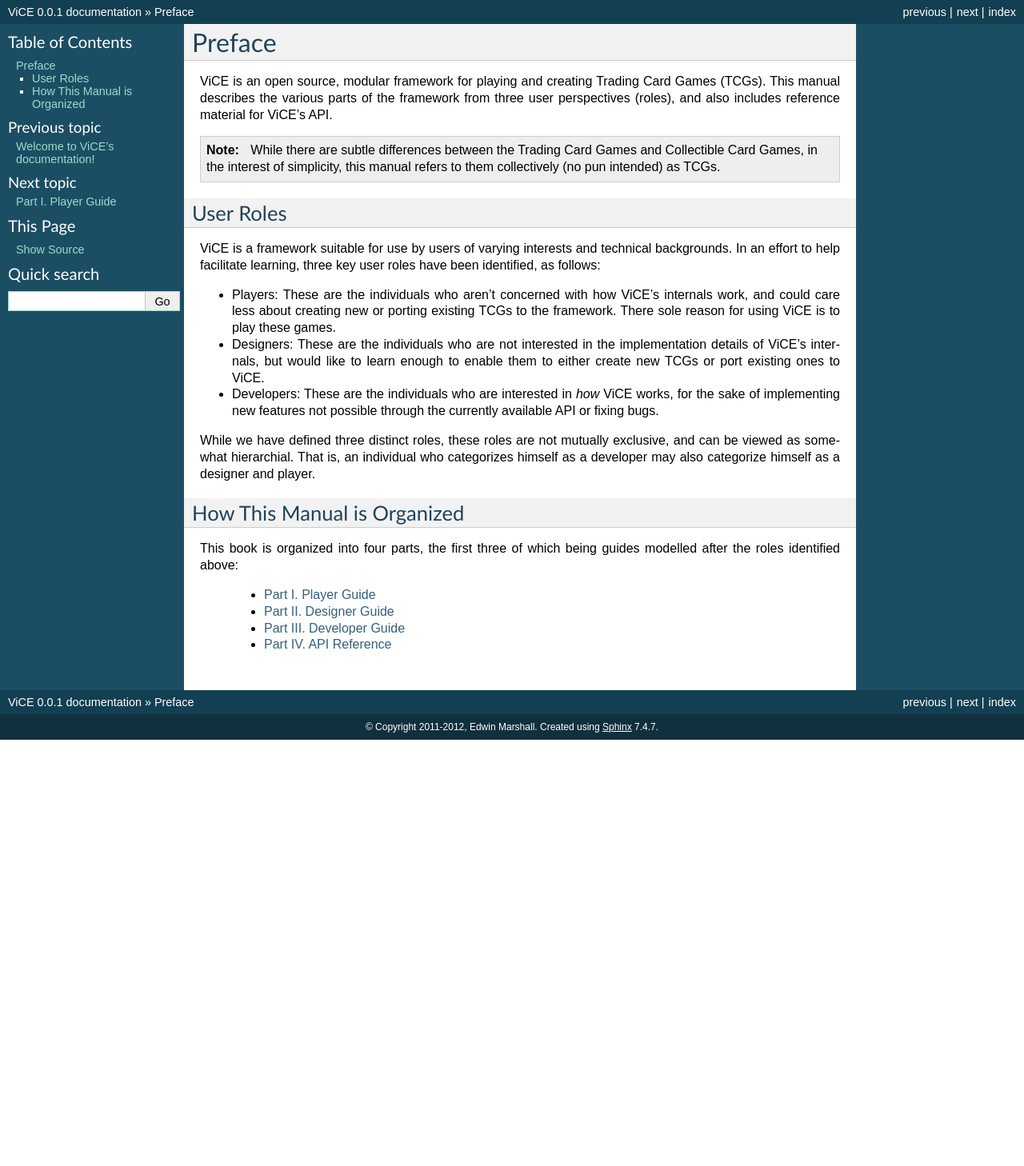
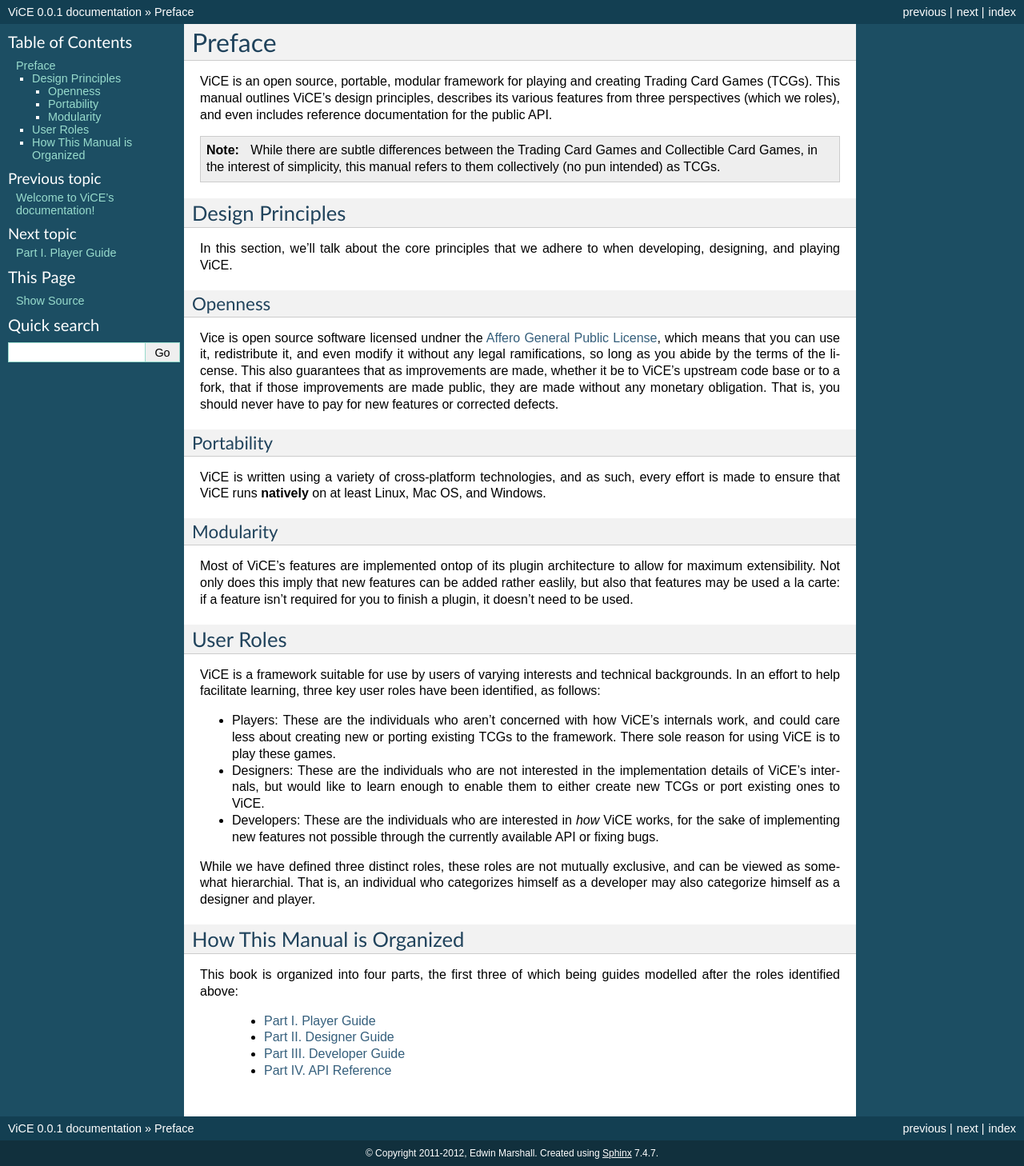
Before and after one commit to cnelsonsic/ViCE, a Sphinx documentation site: the page built from doc/source/preface.rst, in a window 1280 px wide. Shown: the whole page at 80% size. Built offline with Sphinx 7.4.7, drawn with Linux system fonts in a browser that asks for light colours; before the commit the page ends 925 px from its top, so only the background shows below that.

Commit message:
- finished writing foreward (may add more sections later)

```diff
--- a/doc/source/api_reference.rst
+++ b/doc/source/api_reference.rst
@@ -1,15 +1,12 @@
 Part IV. API Reference
 ######################
-
 vice
 ====
-
 .. autoclass:: vice.PropertyDict
 
 
 vice.plugins -- Provides infrastructure for imlementing plugins
 ===============================================================
-
 .. automodule:: vice.plugins
     :members:
 
--- a/doc/source/designer_guide/intro.rst
+++ b/doc/source/designer_guide/intro.rst
@@ -1,6 +1,5 @@
 Part II. Designer Guide
 #######################
-
 Welcome to ViCe's official designer guide. It describes ViCE's high-level
 components so that you can port your favorite TCG's to ViCE, improve
 the quality of existing ports, or create a new TCG from scratch.
--- a/doc/source/developer_guide/intro.rst
+++ b/doc/source/developer_guide/intro.rst
@@ -1,6 +1,5 @@
 Part III. Developer Guide
 #########################
-
 Welcome to ViCE's official developer guide. It describes ViCE's low-level
 components so that you understand how ViCE's many features work, help
 improve those features, and even develop new features for ViCE.
--- a/doc/source/player_guide/intro.rst
+++ b/doc/source/player_guide/intro.rst
@@ -1,6 +1,5 @@
 Part I. Player Guide
 ####################
-
 Welcome to ViCe's official player guide. It describes ViCE's UI so that you
 can quickly get started playing your favorite TCGs on ViCE, find other
 players, and even run your own ViCE server so that you can host tournaments
--- a/doc/source/preface.rst
+++ b/doc/source/preface.rst
@@ -1,15 +1,44 @@
 Preface
 ########
-
-ViCE is an open source, modular framework for playing and creating Trading
-Card Games (TCGs). This manual describes the various parts of the framework from
-three user perspectives (roles), and also includes reference material for
-ViCE's API.
+ViCE is an open source, portable, modular framework for playing and creating
+Trading Card Games (TCGs). This manual outlines ViCE's design principles,
+describes its various features from three perspectives (which we roles), and
+even includes reference documentation for the public API.
 
 .. note::
     While there are subtle differences between the Trading Card Games and
     Collectible Card Games, in the interest of simplicity, this manual refers
     to them collectively (no pun intended) as TCGs.
+
+Design Principles
+=================
+In this section, we'll talk about the core principles that we adhere to when
+developing, designing, and playing ViCE.
+
+Openness
+--------
+Vice is open source software licensed undner the
+`Affero General Public License <http://www.gnu.org/licenses/agpl-3.0.html>`_,
+which means that you can use it, redistribute it, and even modify it without
+any legal ramifications, so long as you abide by the terms of the license.
+This also guarantees that as improvements are made, whether it be to ViCE's
+upstream code base or to a fork, that if those improvements are made public,
+they are made without any monetary obligation. That is, you should never have
+to pay for new features or corrected defects.
+
+Portability
+-----------
+ViCE is written using a variety of cross-platform technologies, and as such,
+every effort is made to ensure that ViCE runs **natively** on at least Linux,
+Mac OS, and Windows.
+
+Modularity
+----------
+Most of ViCE's features are implemented ontop of its plugin architecture to
+allow for maximum extensibility. Not only does this imply that new features
+can be added rather easlily, but also that features may be used a la carte:
+if a feature isn't required for you to finish a plugin, it doesn't need to be
+used.
 
 User Roles
 ==========
@@ -38,7 +67,6 @@
 
 How This Manual is Organized
 ============================
-
 This book is organized into four parts, the first three of which being guides
 modelled after the roles identified above:
 
```
